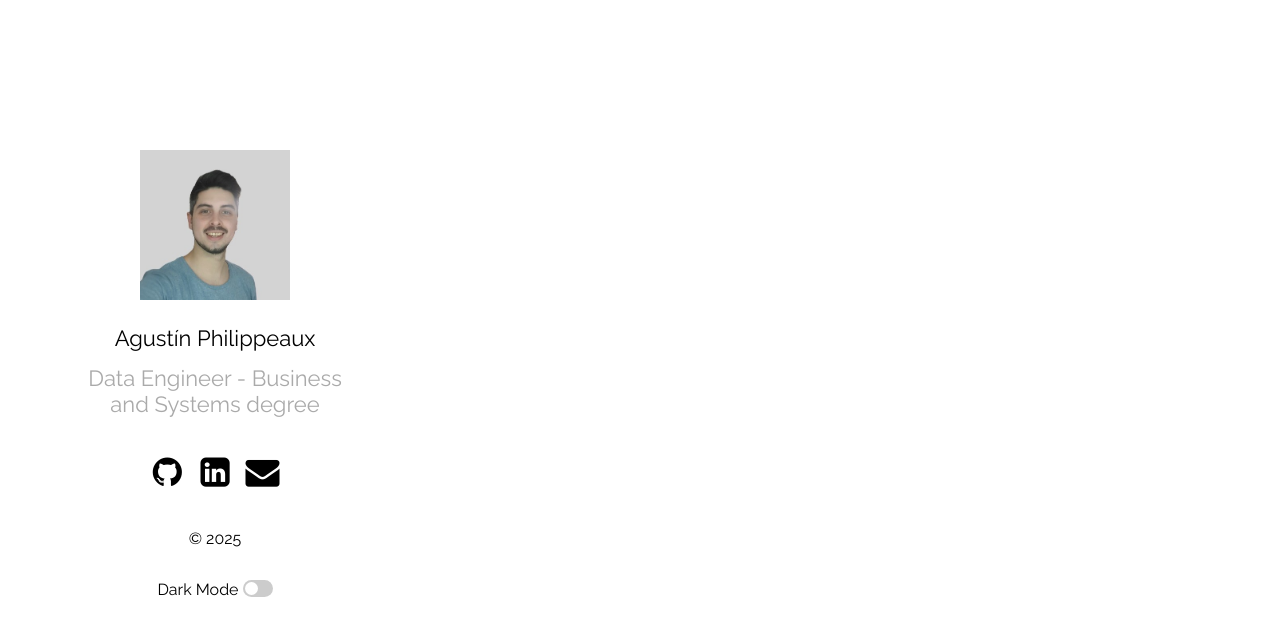
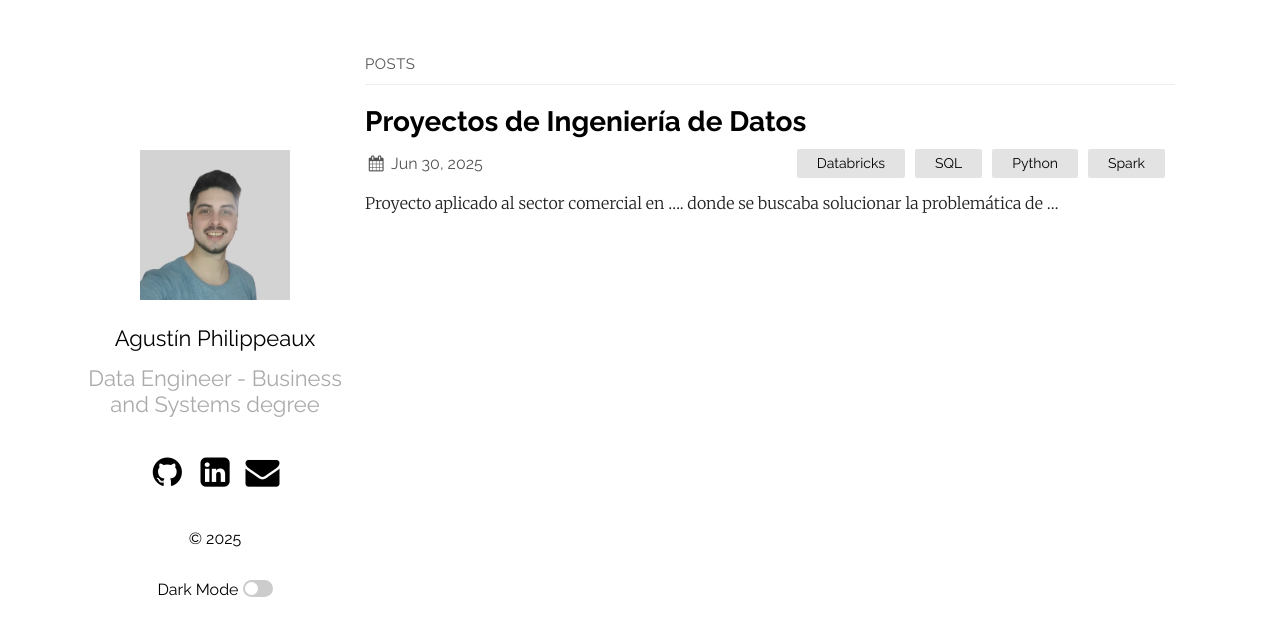
Before and after one commit to agustinphx/personal_site, a Jekyll site: the page built from index.md, in a window 1280 px wide. Shown: the top 636 px of the page. Built offline with Jekyll 4.4.1, drawn with Linux system fonts in a browser that asks for light colours; a file with an impossible date is left out.

Commit message:
Update 2019-03-23-welcome-to-jekyll.markdown

```diff
--- a/_posts/2019-03-23-welcome-to-jekyll.markdown
+++ b/_posts/2019-03-23-welcome-to-jekyll.markdown
@@ -1,7 +1,7 @@
 ---
 layout: post
 title:  "Proyectos de Ingeniería de Datos"
-date:   false
+date:   2025-06-30 21:03:36 +0530
 categories: Databricks SQL Python Spark
 ---
 Proyecto aplicado al sector comercial en .... donde se buscaba solucionar la problemática de ...
```
